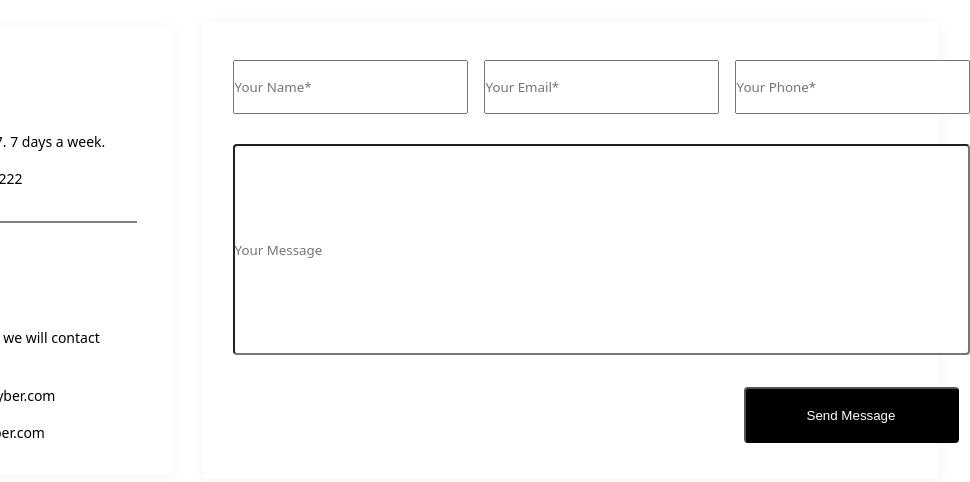
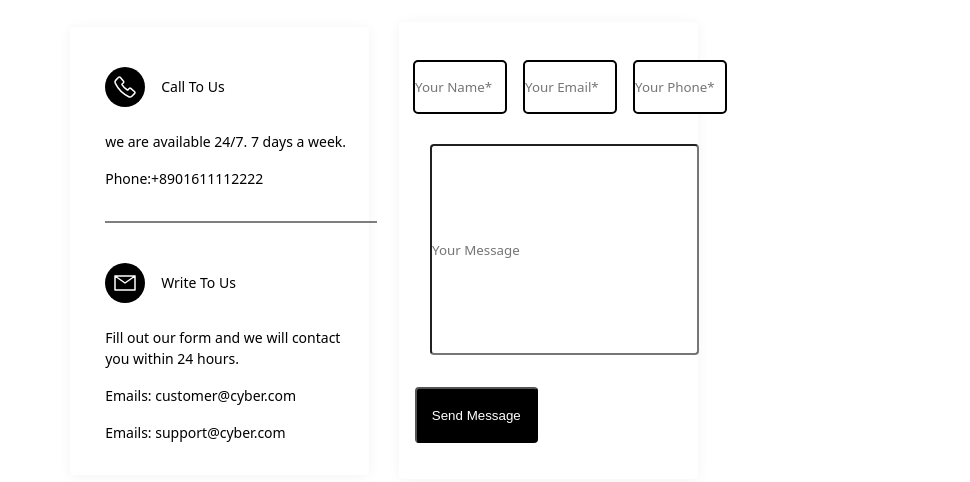
Before and after one commit to nnatroo/cyber-front, a React (Vite) app: page /contact in a window 768 px wide. Shown: the part 142-624 px from the top of the page, 970 px wide, since content can reach past the window. Built offline with nearby package versions, Linux system fonts and the light colour scheme.

Commit message:
contact-page-and-404,change for media queries

```diff
--- a/src/modules/Contact.module.scss
+++ b/src/modules/Contact.module.scss
@@ -21,6 +21,11 @@ justify-content: center;
     @media (max-width: 767px) {
       width: 100%;
       margin: 0;
+    }
+
+    @media (max-width: 1024px) and (min-width: 768px){
+      width: 60%;
+      margin: auto;
     }
 
     .line{
@@ -94,6 +99,11 @@ width: 200px;
       width: 100%;
       margin: 0;
     }
+
+    @media (max-width: 1024px) and (min-width: 768px){
+      width: 60%;
+      margin: auto;
+    }
   .right-side-content{
     width: 737px;
     height: 377px;
@@ -109,6 +119,10 @@ width: 200px;
       align-items: center;
       flex-direction: column;
     }
+    @media (max-width: 1024px) and (min-width: 768px){
+      width: 90%;
+
+    }
 
     .info-inputs{
   display: flex;
@@ -123,6 +137,11 @@ width: 200px;
         display: flex;
 align-items: flex-start;
       }
+      @media (max-width: 1024px) and (min-width: 768px){
+        width: 180px;
+      margin-left: 50px;
+        border-radius: 5px;
+      }
 
   input{
     width: 235px;
@@ -130,7 +149,11 @@ align-items: flex-start;
     @media (max-width: 767px) {
       width: 100px;
       height: 50px;
-border: 2px solid black;
+
+    }
+    @media (max-width: 1024px) and (min-width: 768px){
+      width: 90px;
+      border: 2px solid black;
       border-radius: 5px;
     }
   }
@@ -161,6 +184,10 @@ border: 2px solid black;
       @media (max-width: 767px) {
         width: 60%;
       }
+      @media (max-width: 1024px) and (min-width: 768px){
+        width: 40%;
+
+      }
 
       .btn{
         display: flex;
@@ -174,8 +201,16 @@ border: 2px solid black;
         gap: 10px;
 margin-left: 500px;
         @media (max-width: 767px) {
-          width: 100%;
-          margin-left:0;
+          width: 215px;
+          height: 56px;
+          margin-left: -15px;
+
+        }
+        @media (max-width: 1024px) and (min-width: 768px){
+          width: 130px;
+          margin-left: -15px;
+
+
         }
         p{
           font-family: 'Poppins', sans-serif;
```
